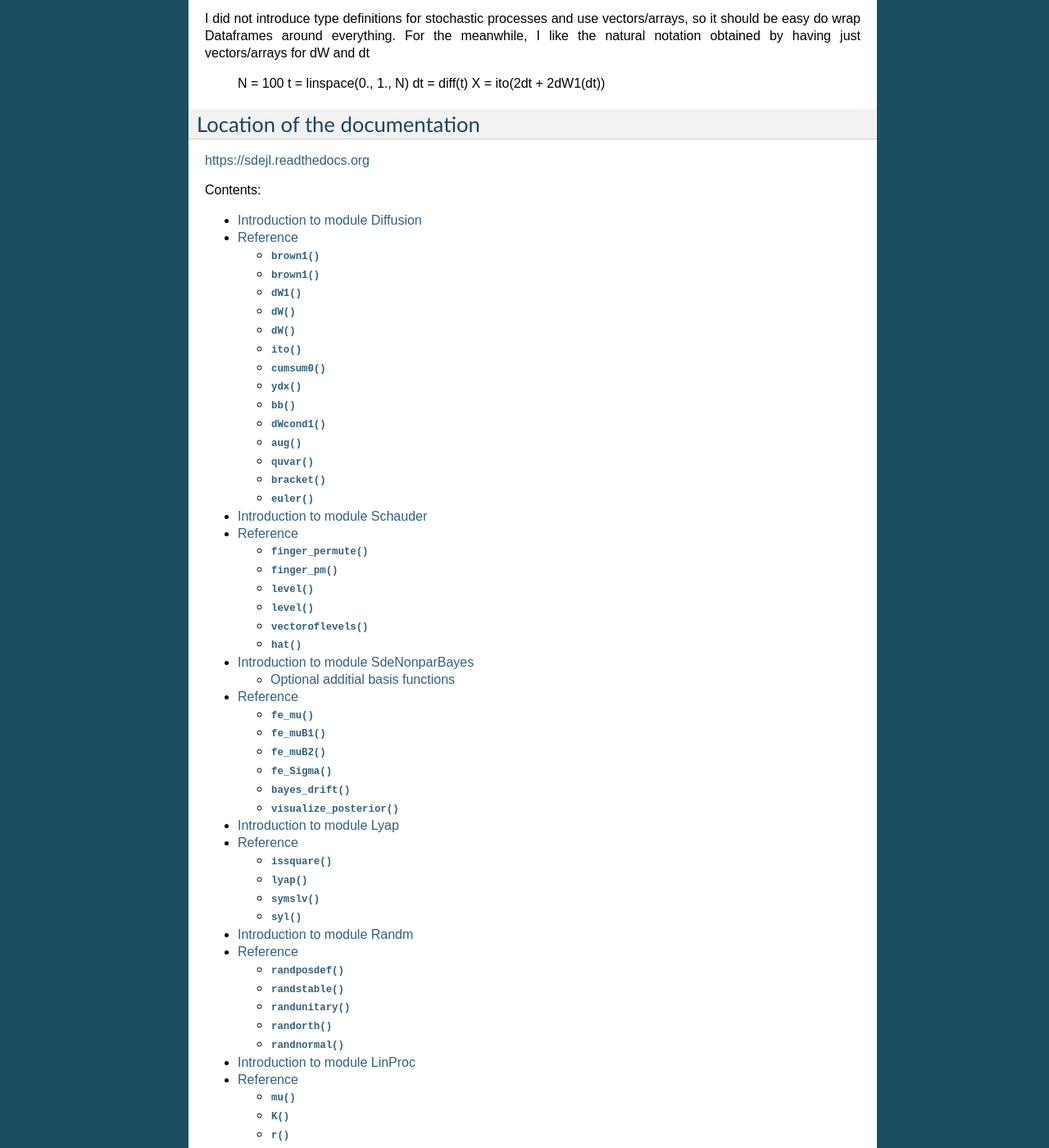
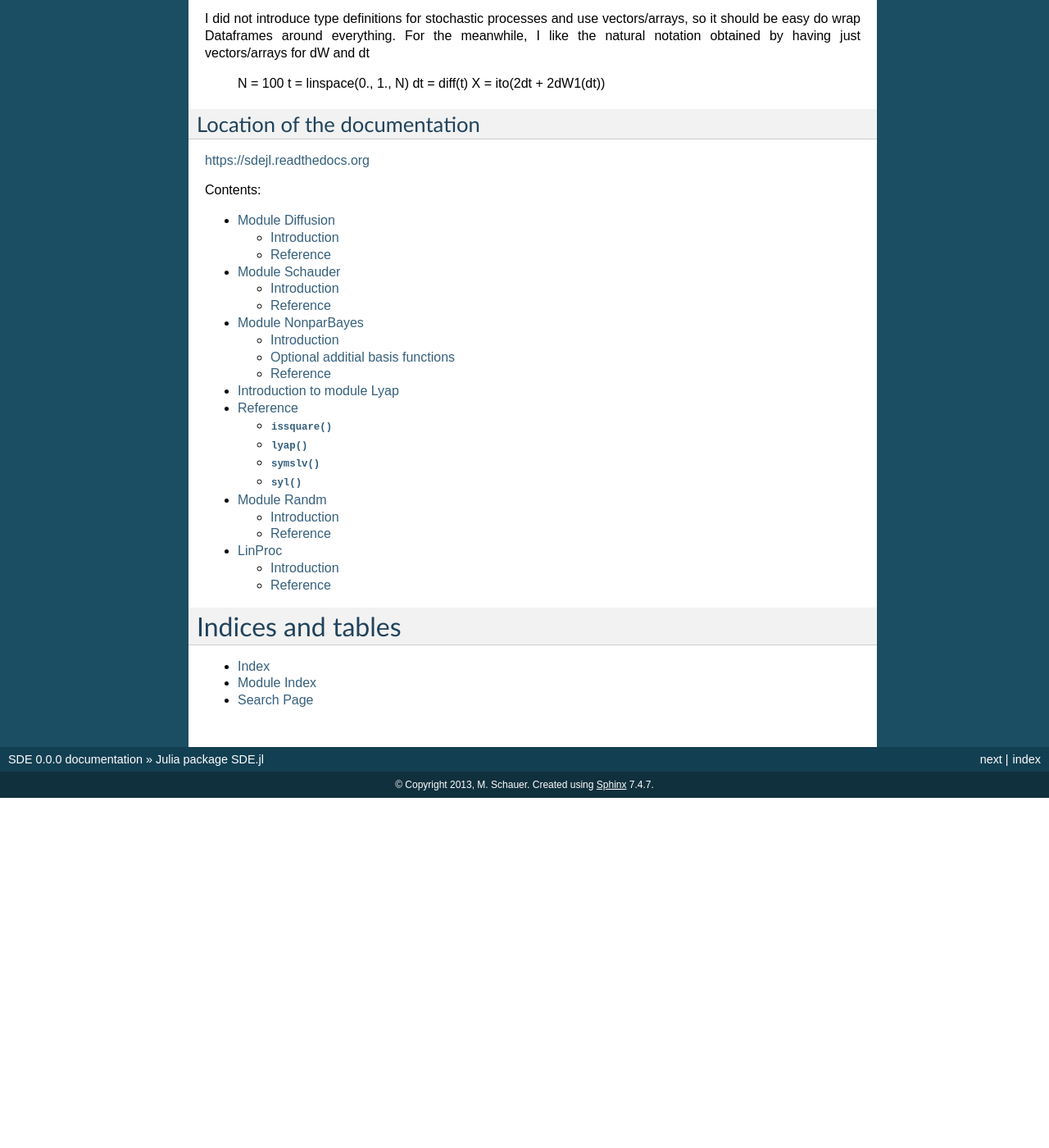
Before and after one commit to mschauer/SDE.jl, a Sphinx documentation site: the page built from doc/index.rst, in a window 1280 px wide and 1400 px high, scrolled down 792 px. Shown: the whole window at 82% size. Built offline with Sphinx 7.4.7, drawn with Linux system fonts in a browser that asks for light colours; after the commit the page ends 1765 px from its top, so only the background shows below that; some of the changed text lies outside the part shown.

Commit message:
Renaming module files to camelcase, SDENonparBayes to NonparBayes

```diff
--- a/doc/diffusion.rst
+++ b/doc/diffusion.rst
@@ -2,8 +2,11 @@
 
 .. |Ito| unicode:: Ito
 
-Introduction to module Diffusion
---------------------------------
+Module Diffusion
+----------------
+
+Introduction
+~~~~~~~~~~~~
 
 The functions in this module operate on three conceptual different objects, (although they
 are currently just represented as vectors and arrays.)
@@ -24,14 +27,14 @@
 	length(w) = length(dw) + 1
 
 Reference
----------
+~~~~~~~~~
 
 .. function:: brown1(u, t, n::Integer)
 
 	Compute ``n`` equally spaced samples of 1d Brownian motion in
 	the interval ``[0,t]``, starting from point ``u``
 
-.. function:: brown1(u, t, n::Integer)
+.. function:: brown(u, t, d::Integer, n::Integer)
 
 	Simulate ``n`` equally spaced samples of ``d``-dimensional Brownian motion in
 	the interval ``[0,t]``, starting from point ``u``
--- a/doc/index.rst
+++ b/doc/index.rst
@@ -14,11 +14,11 @@
 *Diffusion*
    Generate Ito processes and diffusions
 
-*SdeNonparBayes*
+*NonparBayes*
    Nonparametrically estimate the drift of a diffusion
 
 *Schauder*
-   Provides rudimentary finite element methods and Schauder basis for SdeNonparBayes
+   Provides rudimentary finite element methods and Schauder basis for NonparBayes
 
 *Lyap*
    Computes the solution of the continuous Lyapunov equation, useful for the generation of linear processes
@@ -33,7 +33,7 @@
 Method
 ------
 
-The producure in ``SdeNonparBayes`` is a Julia implementation of nonparametric Bayesian inference for
+The producure in ``NonparBayes`` is a Julia implementation of nonparametric Bayesian inference for
 "continuously" observed one dimensional diffusion processes with unit diffusion coefficient. The drift
 is modeled as linear combination of hierarchical Faber--Schauder basis functions with a Gaussian prior
 on the coefficients. This incorporates a Brownian motion like prior on the drift function. The posterior is
@@ -65,7 +65,7 @@
 
    diffusion
    schauder
-   sdenonparbayes
+   nonparbayes
    lyap
    randm
    linproc
--- a/doc/randm.rst
+++ b/doc/randm.rst
@@ -1,13 +1,17 @@
 .. currentmodule:: Randm
 
-Introduction to module Randm
-----------------------------
+Module Randm
+------------
+
+
+Introduction
+~~~~~~~~~~~~
 
 Random matrices for testing purposes. I did not figure out the actual distributions
 the matrices are drawn from.
 
 Reference
----------
+~~~~~~~~~
 
 .. function:: randposdef(d)
 
--- a/doc/schauder.rst
+++ b/doc/schauder.rst
@@ -2,8 +2,12 @@
 
 .. _modschauder:
 
-Introduction to module Schauder
--------------------------------
+Module Schauder
+---------------
+
+Introduction
+~~~~~~~~~~~~
+
 In the following ``hat(x)`` is the piecewise linear function taking values
 values ``(0,0), (0.5,1), (1,0)`` on the interval ``[0,1]`` and ``0`` elsewhere.
 
@@ -66,7 +70,7 @@
 	end
 
 Reference
----------
+~~~~~~~~~
 
 
 .. function:: pickup!(x)
```
Also changed, not shown: README.md (+5 -5 lines), doc/linproc.rst (+33 -8 lines), doc/nonparbayes.rst (renamed from doc/sdenonparbayes.rst, +9 -5 lines), 9 other files.
